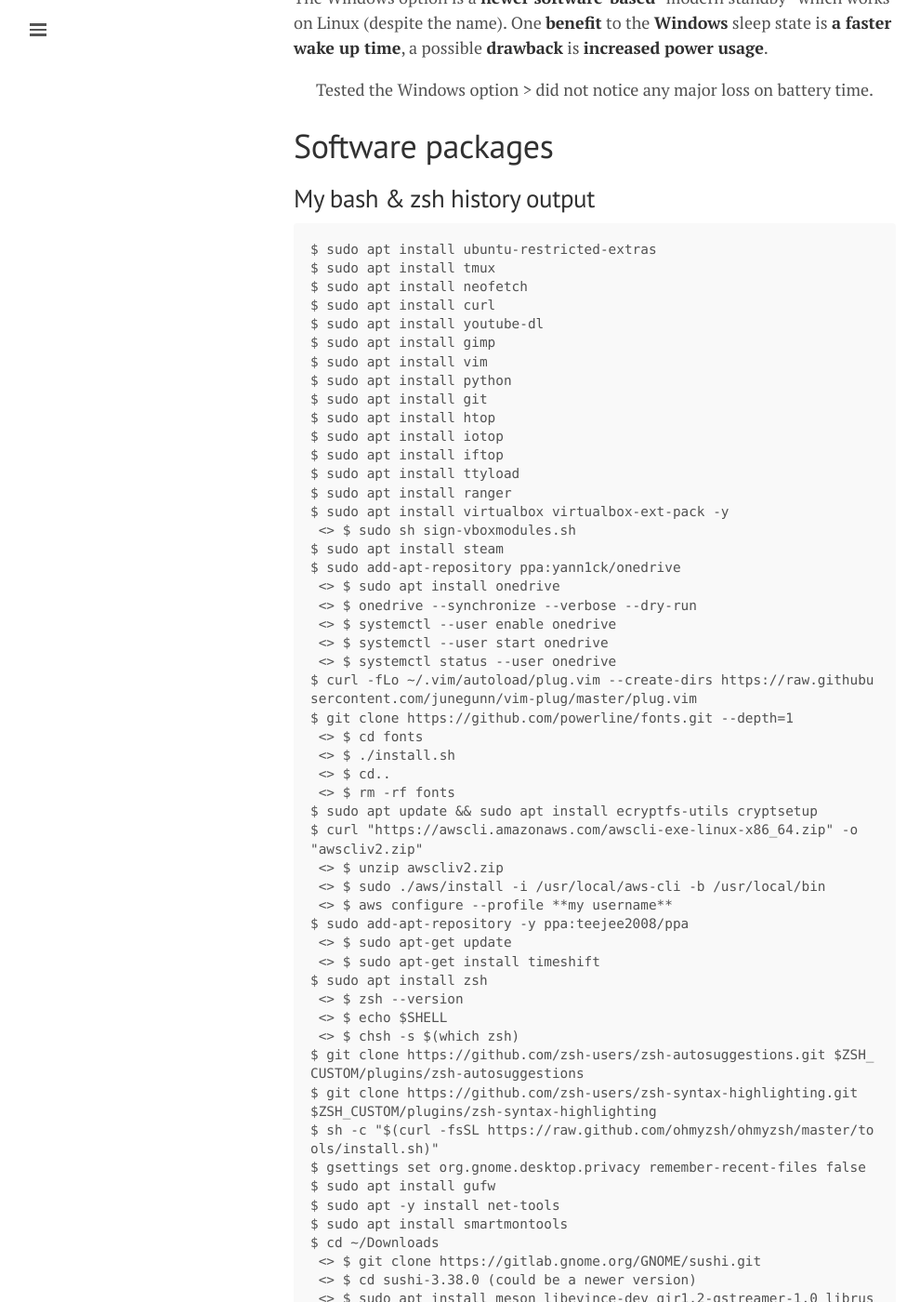
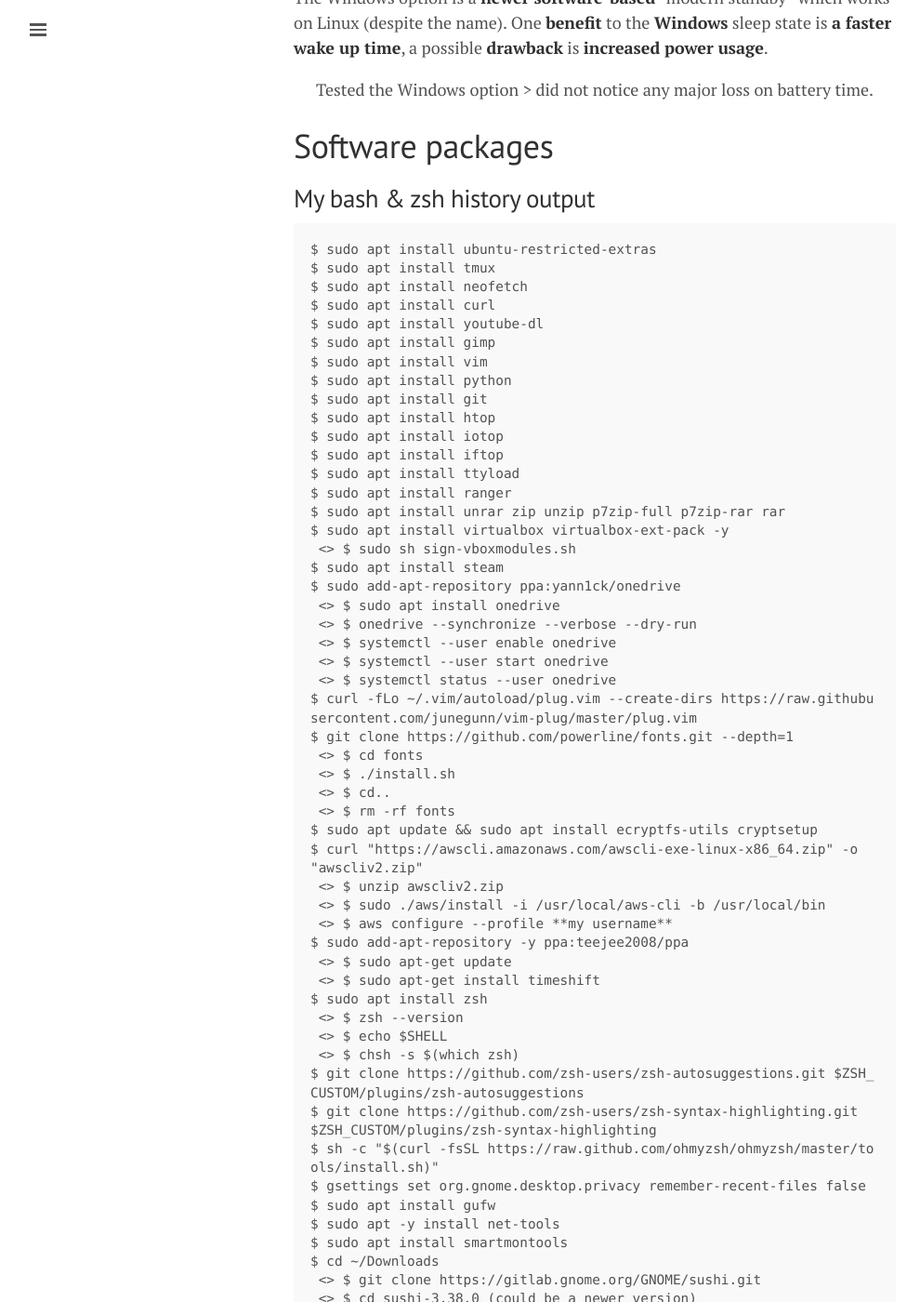
Before and after one commit to lgeurts/lgeurts.github.io, a Jekyll site: the page built from _posts/2021-10-15-ubuntu-setup-notes-for-x1-carbon-gen8.md, in a window 1280 px wide and 1400 px high, scrolled down 1145 px. Shown: the whole window at 93% size, without its empty margins (0-990 px from the left). Built offline with Jekyll 4.4.1, drawn with Linux system fonts in a browser that asks for light colours; nearby versions of some CDN libraries; comment, search, counter and statistics services are not loaded; some of the changed text lies outside the part shown.

Commit message:
Update 2021-10-15-ubuntu-setup-notes-for-x1-carbon-gen8.md

```diff
--- a/_posts/2021-10-15-ubuntu-setup-notes-for-x1-carbon-gen8.md
+++ b/_posts/2021-10-15-ubuntu-setup-notes-for-x1-carbon-gen8.md
@@ -45,6 +45,7 @@
 $ sudo apt install iftop
 $ sudo apt install ttyload
 $ sudo apt install ranger
+$ sudo apt install unrar zip unzip p7zip-full p7zip-rar rar
 $ sudo apt install virtualbox virtualbox-ext-pack -y
  <> $ sudo sh sign-vboxmodules.sh
 $ sudo apt install steam
```
